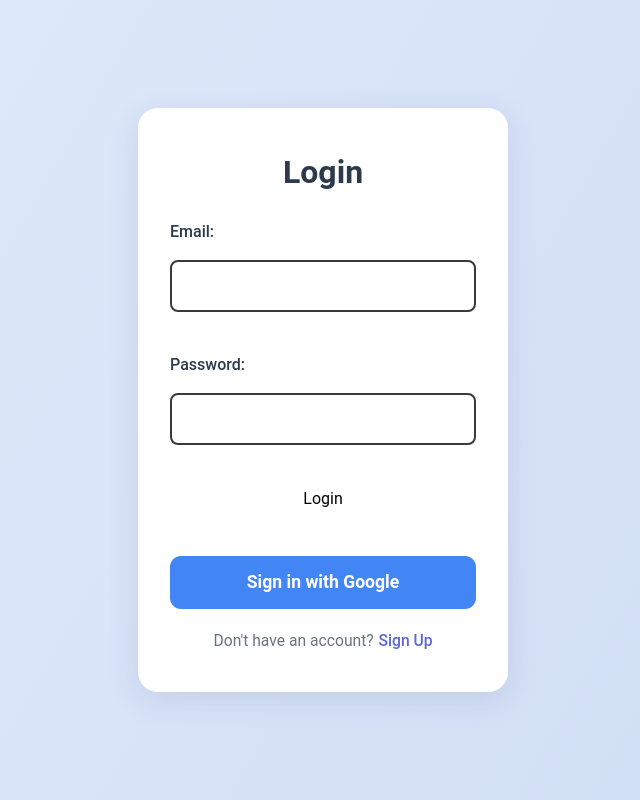
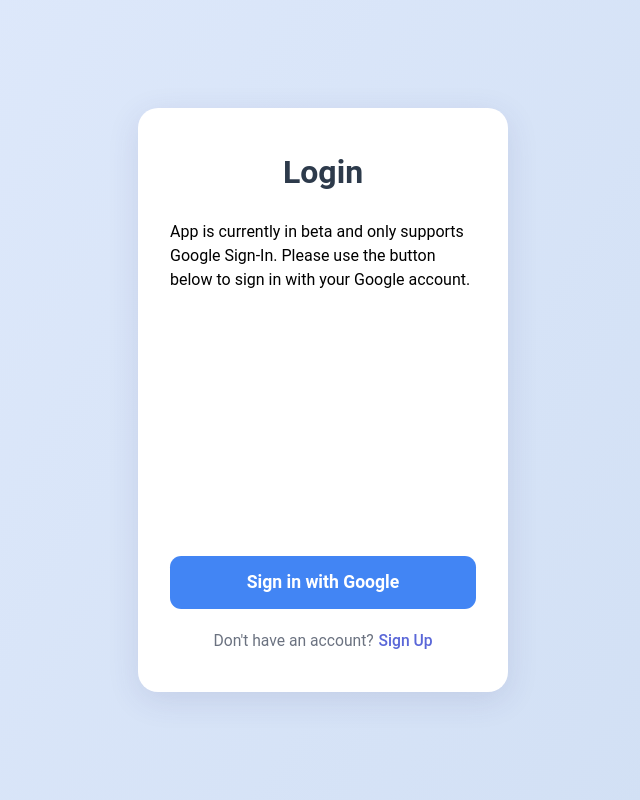
Before and after one commit to dthom26/my-workout-tracker, a React (Vite) app: page /#/ in a window 1280 px wide. Shown: the whole page, without its empty margins (317-957 px from the left). Built offline with nearby package versions, Linux system fonts and the light colour scheme; no server answers.

Commit message:
updated index

```diff
--- a/src/features/auth/pages/index.jsx
+++ b/src/features/auth/pages/index.jsx
@@ -14,8 +14,10 @@
       <div className="auth-card">
         <div className="auth-title">{showLogin ? "Login" : "Sign Up"}</div>
         <div className="auth-form-wrapper">
-          <Login className={`auth-form${showLogin ? " active" : ""}`} />
-          <SignUp className={`auth-form${!showLogin ? " active" : ""}`} />
+          {/* <Login className={`auth-form${showLogin ? " active" : ""}`} />
+          <SignUp className={`auth-form${!showLogin ? " active" : ""}`} /> */}
+          App is currently in beta and only supports Google Sign-In. Please use
+          the button below to sign in with your Google account.
         </div>
         <button
           className="auth-btn auth-btn-google"
--- a/src/features/auth/styles/index.css
+++ b/src/features/auth/styles/index.css
@@ -81,7 +81,9 @@
   font-size: 1.1rem;
   font-weight: 500;
   cursor: pointer;
-    transition: background 0.2s, transform 0.15s;
+  transition:
+    background 0.2s,
+    transform 0.15s;
 }
 
 .auth-btn:hover {
@@ -93,18 +95,21 @@
 .auth-btn-google {
   width: 100%;
   margin-top: 1rem;
-    background: #4285F4;
+  background: #4285f4;
   /* Google's blue */
   color: #fff;
   border: none;
   font-weight: 600;
-    transition: background 0.2s, color 0.2s, box-shadow 0.2s;
+  transition:
+    background 0.2s,
+    color 0.2s,
+    box-shadow 0.2s;
 }
 
 .auth-btn-google:hover {
   background: #357ae8;
   color: #fff;
-    box-shadow: 0 2px 8px rgba(60, 60, 120, 0.10);
+  box-shadow: 0 2px 8px rgba(60, 60, 120, 0.1);
 }
 
 /* Switch link */
@@ -131,6 +136,7 @@
 .auth-form-wrapper {
   position: relative;
   min-height: 320px;
+  color: black;
 }
 
 .auth-form {
@@ -141,7 +147,9 @@
   opacity: 0;
   pointer-events: none;
   transform: translateY(30px) scale(0.98);
-    transition: opacity 0.4s cubic-bezier(.4, 0, .2, 1), transform 0.4s cubic-bezier(.4, 0, .2, 1);
+  transition:
+    opacity 0.4s cubic-bezier(0.4, 0, 0.2, 1),
+    transform 0.4s cubic-bezier(0.4, 0, 0.2, 1);
 }
 
 .auth-form.active {
```
Lines whose indentation alone changed are shown as unchanged.
